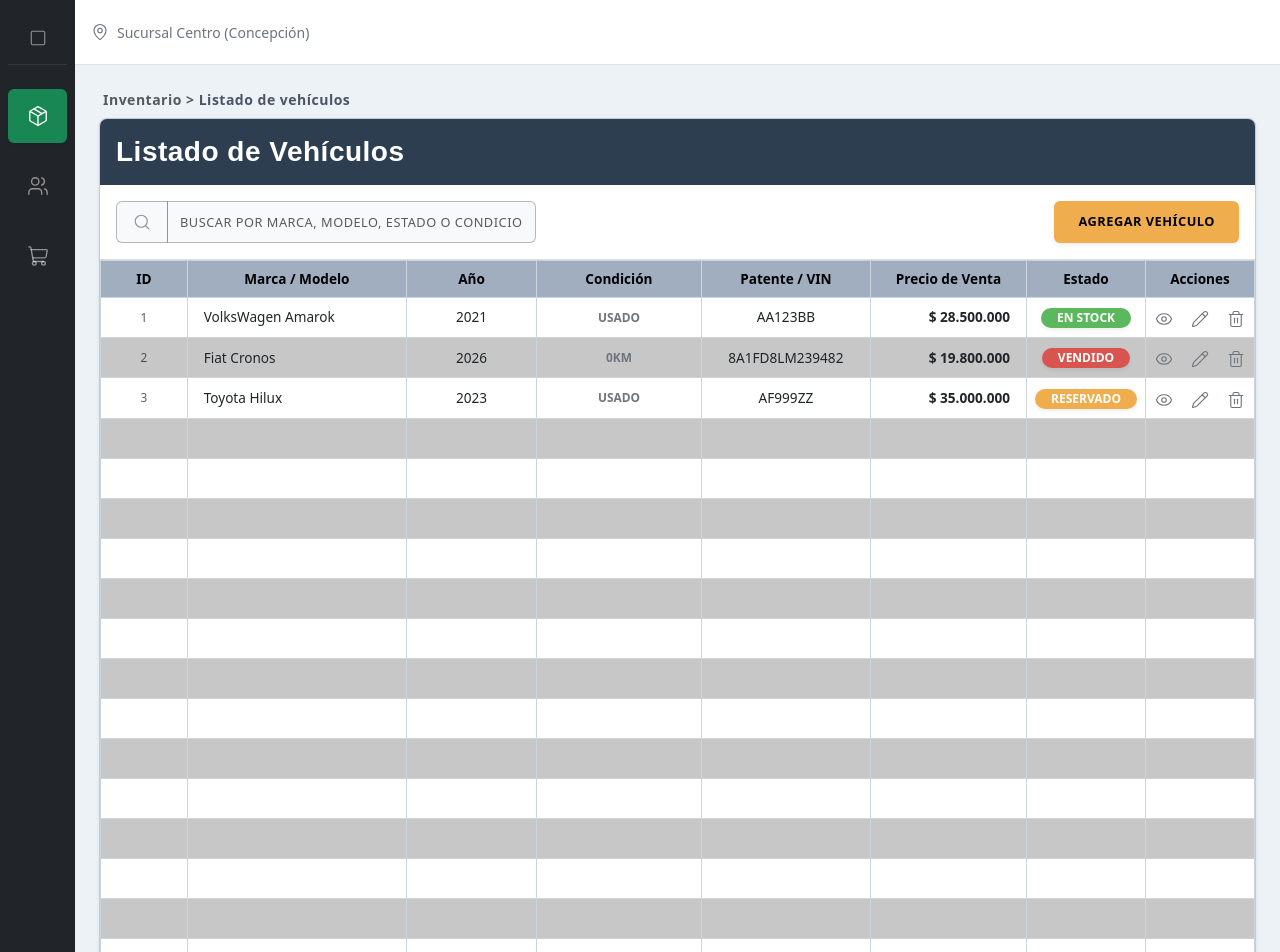
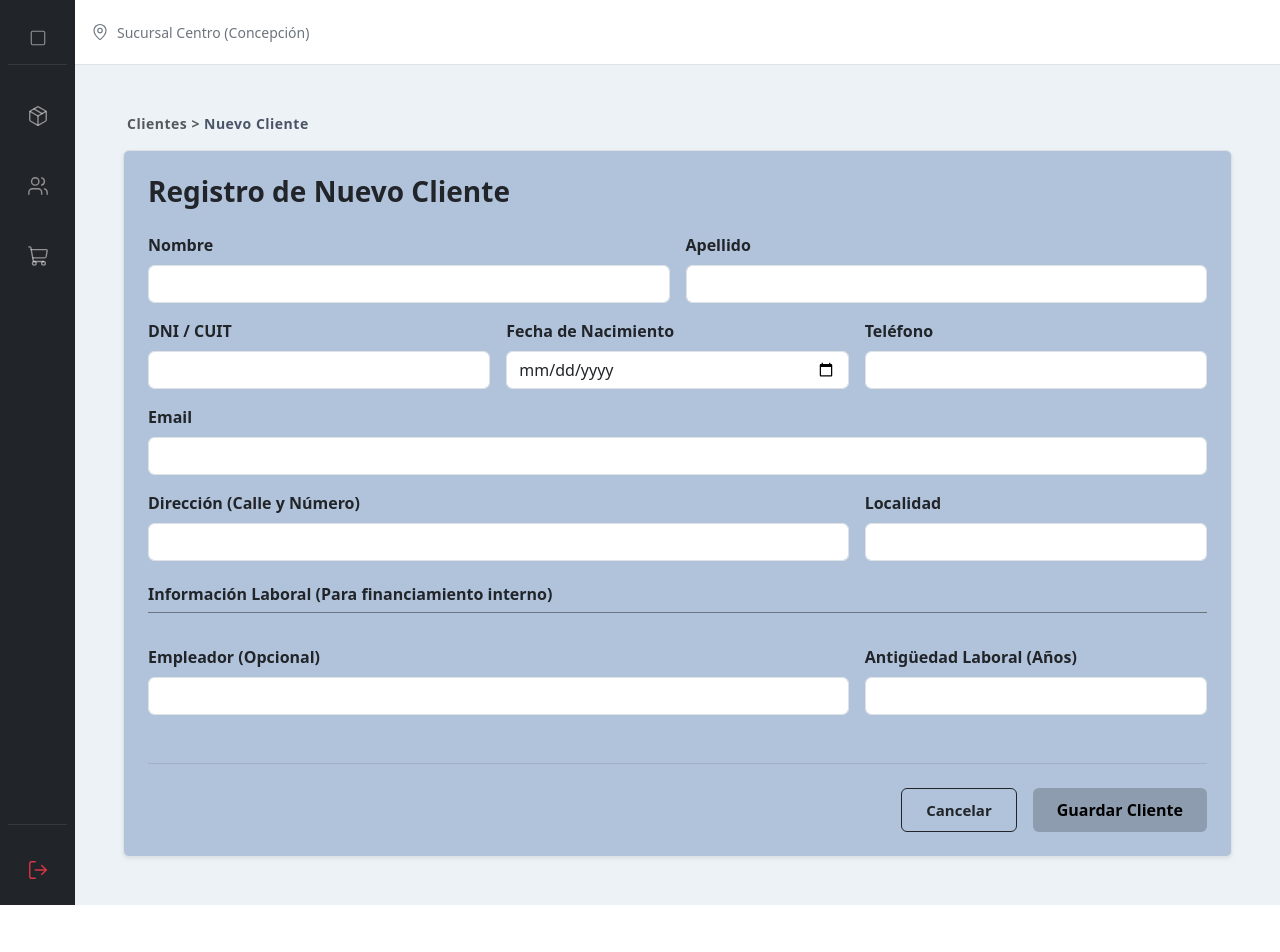
Before and after one commit to Njord-sklodowska/agencia-vdv, a React app in the folder frontend/: page /clientes/nuevo in a window 1280 px wide. Before the commit this address led to /inventario. Shown: the top 952 px of the page. After the commit the page ends 905 px from the top, so only its background shows below. Built offline with nearby package versions, Linux system fonts and the light colour scheme; the HTML template or start-up script is replaced by a standard one.

Commit message:
feat: interfaz de clientes, formulario de alta y ruteo unificado

```diff
--- /dev/null
+++ b/frontend/src/features/clientes/components/ClientesForm.jsx
@@ -0,0 +1,152 @@
+import React, { useState } from 'react';
+import { useNavigate } from 'react-router-dom';
+
+const ClientesForm = ({ clienteInicial = null }) => {
+  const navigate = useNavigate();
+
+  const [formData, setFormData] = useState(clienteInicial || {
+    nombre: '',
+    apellido: '',
+    dni_cuit: '',
+    email: '',
+    telefono: '',
+    direccion: '',
+    localidad: '',
+    fecha_nacimiento: '',
+    empleador: '',
+    antiguedad_laboral: '',
+    activo: true
+  });
+
+  const handleChange = (e) => {
+    const { name, value, type, checked } = e.target;
+    setFormData({
+      ...formData,
+      [name]: type === 'checkbox' ? checked : type === 'number' ? Number(value) : value
+    });
+  };
+
+  const handleSubmit = async (e) => {
+    e.preventDefault();
+
+    try {
+      const response = await fetch('http://127.0.0.1:8000/api/clientes/', {
+        method: 'POST',
+        headers: {
+          'Content-Type': 'application/json',
+        },
+        body: JSON.stringify(formData),
+      });
+
+      if (response.ok) {
+        const data = await response.json();
+        alert("¡Cliente registrado con éxito!");
+        console.log("Respuesta del servidor:", data);
+        navigate('/clientes'); // Redirige automáticamente a la lista de clientes
+      } else {
+        const errorData = await response.json();
+        console.error("Error del servidor:", errorData);
+        alert("Error al guardar: " + JSON.stringify(errorData));
+      }
+    } catch (error) {
+      console.error("Error de conexión:", error);
+      alert("No se pudo conectar con el backend de Django.");
+    }
+  };
+
+  return (
+    <div className="container-fluid p-0" style={{ minHeight: '100%' }}>
+      {/* Migas de pan */}
+      <div className="mb-3 text-muted small fw-semibold ps-1" style={{ letterSpacing: '0.5px' }}>
+        Clientes &gt; <span style={{ color: '#4a5568' }}>Nuevo Cliente</span>
+      </div>
+
+      <form onSubmit={handleSubmit} className="p-4 border rounded shadow-sm" style={{ backgroundColor: '#b1c3db' }}>
+        <h3 className="mb-4 text-dark fw-bold">Registro de Nuevo Cliente</h3>
+
+        <div className="row g-3 align-items-end">
+          {/* --- SECCIÓN 1: DATOS PERSONALES --- */}
+          <div className="col-md-6">
+            <label className="form-label fw-semibold">Nombre</label>
+            <input type="text" name="nombre" className="form-control" value={formData.nombre} onChange={handleChange} required />
+          </div>
+          <div className="col-md-6">
+            <label className="form-label fw-semibold">Apellido</label>
+            <input type="text" name="apellido" className="form-control" value={formData.apellido} onChange={handleChange} required />
+          </div>
+
+          {/* --- SECCIÓN 2: IDENTIFICACIÓN Y CONTACTO --- */}
+          <div className="col-md-4">
+            <label className="form-label fw-semibold">DNI / CUIT</label>
+            <input type="text" name="dni_cuit" className="form-control" value={formData.dni_cuit} onChange={handleChange} required />
+          </div>
+          <div className="col-md-4">
+            <label className="form-label fw-semibold">Fecha de Nacimiento</label>
+            <input type="date" name="fecha_nacimiento" className="form-control" value={formData.fecha_nacimiento} onChange={handleChange} />
+          </div>
+          <div className="col-md-4">
+            <label className="form-label fw-semibold">Teléfono</label>
+            <input type="text" name="telefono" className="form-control" value={formData.telefono} onChange={handleChange} required />
+          </div>
+
+          <div className="col-md-12">
+            <label className="form-label fw-semibold">Email</label>
+            <input type="email" name="email" className="form-control" value={formData.email} onChange={handleChange} required />
+          </div>
+
+          {/* --- SECCIÓN 3: UBICACIÓN --- */}
+          <div className="col-md-8">
+            <label className="form-label fw-semibold">Dirección (Calle y Número)</label>
+            <input type="text" name="direccion" className="form-control" value={formData.direccion} onChange={handleChange} />
+          </div>
+          <div className="col-md-4">
+            <label className="form-label fw-semibold">Localidad</label>
+            <input type="text" name="localidad" className="form-control" value={formData.localidad} onChange={handleChange} />
+          </div>
+
+          {/* --- SECCIÓN 4: DATOS LABORALES --- */}
+          <div className="col-12 mt-4 mb-2">
+            <h6 className="fw-bold text-dark border-bottom border-secondary pb-2">Información Laboral (Para financiamiento interno)</h6>
+          </div>
+          <div className="col-md-8">
+            <label className="form-label fw-semibold">Empleador (Opcional)</label>
+            <input type="text" name="empleador" className="form-control" value={formData.empleador} onChange={handleChange} />
+          </div>
+          <div className="col-md-4">
+            <label className="form-label fw-semibold">Antigüedad Laboral (Años)</label>
+            <input type="number" name="antiguedad_laboral" className="form-control" value={formData.antiguedad_laboral} onChange={handleChange} />
+          </div>
+        </div>
+
+        {/* --- SECCIÓN BOTONES --- */}
+        <div className="mt-5 d-flex justify-content-end gap-3 border-top border-secondary border-opacity-25 pt-4">
+          <button
+            type="button"
+            className="btn btn-outline-dark fw-bold"
+            style={{ padding: '10px 24px', fontSize: '15px' }}
+            onClick={() => navigate('/clientes')}
+          >
+            Cancelar
+          </button>
+
+          <button
+            type="submit"
+            className="btn btn-primary"
+            style={{
+              backgroundColor: '#8d9caf',
+              color: '#000000',
+              fontSize: '16px',
+              fontWeight: '800',
+              border: 'none',
+              padding: '10px 24px'
+            }}
+          >
+            Guardar Cliente
+          </button>
+        </div>
+      </form>
+    </div>
+  );
+};
+
+export default ClientesForm;
--- a/frontend/src/features/clientes/page/clientesPage.jsx
+++ b/frontend/src/features/clientes/pages/ClientesPage.jsx
@@ -1,46 +1,35 @@
 import React, { useState } from 'react';
 import { Search, Eye, Pencil, Trash2, ChevronLeft, ChevronRight } from 'lucide-react';
+import { Link } from 'react-router-dom';
 
-// DATOS SIMULADOS ENUM: 'activo', 'inactivo', 'deudor'
+// DATOS SIMULADOS EXACTOS PARA CLIENTES
 const clientesSimulados = [
   {
     id_cliente: 1,
-    tipo_persona: 'FISICA',
-    nombre: 'Juan Carlos',
-    apellido: 'Pérez',
-    razon_social: null,
-    dni: '34.567.890',
-    cuit_cuil: '20-34567890-9',
-    localidad: 'Concepción',
-    telefono: '3865-421122',
+    nombre: 'Juan',
+    apellido: 'Perez',
+    dni_cuit: '2034567891',
+    telefono: '3814567890',
     email: 'juan.perez@email.com',
     estado: 'activo'
   },
   {
     id_cliente: 2,
-    tipo_persona: 'JURIDICA',
-    nombre: null,
-    apellido: null,
-    razon_social: 'Del Valle Automotores S.A.',
-    dni: null,
-    cuit_cuil: '30-76543210-8',
-    localidad: 'San Miguel de Tucumán',
-    telefono: '381-4556677',
-    email: 'contacto@delvalle.com',
-    estado: 'deudor'
+    nombre: 'Maria',
+    apellido: 'Gomez',
+    dni_cuit: '2733445566',
+    telefono: '3854123456',
+    email: 'maria.g@email.com',
+    estado: 'inactivo'
   },
   {
     id_cliente: 3,
-    tipo_persona: 'FISICA',
-    nombre: 'María Laura',
-    apellido: 'Gómez',
-    razon_social: null,
-    dni: '40.888.999',
-    cuit_cuil: '27-40888999-4',
-    localidad: 'La Banda',
-    telefono: '3865-998877',
-    email: 'laura.gomez@email.com',
-    estado: 'inactivo'
+    nombre: 'Carlos',
+    apellido: 'Ruiz',
+    dni_cuit: '2011223344',
+    telefono: '3819876543',
+    email: 'cruiz@empresa.com',
+    estado: 'activo'
   }
 ];
 
@@ -48,7 +37,7 @@ function ClientesPage() {
   const [busqueda, setBusqueda] = useState('');
   const [listaClientes, setListaClientes] = useState(clientesSimulados);
 
-  // 🔢 CONFIGURACIÓN DE TU PAGINACIÓN (30 líneas fijas por página)
+  // CONFIGURACIÓN DE PAGINACIÓN (30 líneas fijas por página)
   const [paginaActual, setPaginaActual] = useState(1);
   const clientesPorPagina = 30;
 
@@ -58,24 +47,22 @@ function ClientesPage() {
   const totalPaginas = Math.ceil(listaClientes.length / clientesPorPagina);
   const filasVisuales = Array.from({ length: clientesPorPagina });
 
-  // 🔍 FUNCIÓN DE NORMALIZACIÓN OPTIMIZADA (Ignora acentos, mayúsculas, puntos y guiones)
+  // 🔍 FUNCIÓN DE NORMALIZACIÓN PARA BÚSQUEDAS
   const normalizarTexto = (texto) => {
     if (!texto) return '';
     return texto
       .toString()
       .toLowerCase()
       .normalize('NFD')
-      .replace(/[\u0300-\u036f]/g, '') // Quita acentos
-      .replace(/[\.\-]/g, '')         // Quita puntos y guiones para continuidad numérica
+      .replace(/[\u0300-\u036f]/g, '')
       .trim();
   };
 
-  // Renderizador estético de Estados según los ENUM (.DOCX)
+  // Renderizador estético de Estados (ACTIVO / INACTIVO)
   const renderEstado = (estado) => {
     const estilos = {
       activo: { bg: '#5cb85c', texto: 'ACTIVO' },
-      inactivo: { bg: '#d9534f', texto: 'INACTIVO' },
-      deudor: { bg: '#e67e22', texto: 'DEUDOR' }
+      inactivo: { bg: '#d9534f', texto: 'INACTIVO' }
     };
     const config = estilos[estado] || { bg: '#777', texto: 'DESCONOCIDO' };
 
@@ -107,7 +94,7 @@ function ClientesPage() {
         {/* BARRA DE ACCIONES Y FILTROS */}
         <div className="d-flex justify-content-between align-items-center p-3 bg-white border-bottom border-secondary border-opacity-25 shadow-sm">
 
-          {/* Buscador unificado estilo Bootstrap sin ID */}
+          {/* Buscador */}
           <div className="input-group" style={{ width: '420px' }}>
             <span className="input-group-text bg-light border-secondary border-opacity-50 text-muted px-3">
               <Search size={18} strokeWidth={1.5} className="text-secondary opacity-75" />
@@ -115,58 +102,63 @@ function ClientesPage() {
             <input
               type="text"
               className="form-control bg-light border-secondary border-opacity-50"
-              placeholder="BUSCAR POR INICIAL DE NOMBRE, DNI, CUIT O CUIL..."
+              placeholder="BUSCAR POR NOMBRE, DNI O EMAIL..."
               style={{ fontSize: '0.8rem', letterSpacing: '0.5px', height: '42px' }}
               value={busqueda}
               onChange={(e) => setBusqueda(e.target.value)}
             />
           </div>
 
-          {/* Botón de Acción Principal */}
-          <button
+          {/* Botón Agregar Cliente */}
+          <Link
+            to="/clientes/nuevo"
             className="btn fw-bold border-0 text-uppercase px-4 py-2 shadow-sm"
-            style={{ backgroundColor: '#f0ad4e', color: '#000', fontSize: '0.8rem', letterSpacing: '0.5px', borderRadius: '6px', height: '42px' }}
+            style={{
+              backgroundColor: '#f0ad4e',
+              color: '#000',
+              fontSize: '0.8rem',
+              letterSpacing: '0.5px',
+              borderRadius: '6px',
+              height: '42px',
+              display: 'inline-flex',
+              alignItems: 'center',
+              textDecoration: 'none'
+            }}
           >
             Agregar Cliente
-          </button>
+          </Link>
         </div>
 
-        {/* TABLA DE CLIENTES */}
+        {/* TABLA DE CLIENTES CON ESTÉTICA UNIFICADA */}
         <div className="table-responsive bg-white">
           <table className="table table-bordered align-middle mb-0 text-center" style={{ borderColor: '#cbd5e0', fontSize: '0.85rem' }}>
             <thead>
               <tr className="fw-bold text-dark" style={{ backgroundColor: '#cbd5e0' }}>
-                <th style={{ width: '5%', backgroundColor: '#a0aec0' }}>ID</th>
-                <th style={{ width: '23%', backgroundColor: '#a0aec0' }}>Nombre y Apellido / Razón Social</th>
-                <th style={{ width: '10%', backgroundColor: '#a0aec0' }}>DNI</th>
-                <th style={{ width: '13%', backgroundColor: '#a0aec0' }}>CUIT / CUIL</th>
-                <th style={{ width: '13%', backgroundColor: '#a0aec0' }}>Localidad / Ciudad</th>
-                <th style={{ width: '11%', backgroundColor: '#a0aec0' }}>Teléfono</th>
-                <th style={{ width: '11%', backgroundColor: '#a0aec0' }}>Email</th>
+                <th style={{ width: '8%', backgroundColor: '#a0aec0' }}>ID</th>
+                <th style={{ width: '25%', backgroundColor: '#a0aec0' }}>Nombre y Apellido</th>
+                <th style={{ width: '15%', backgroundColor: '#a0aec0' }}>DNI / CUIT</th>
+                <th style={{ width: '15%', backgroundColor: '#a0aec0' }}>Teléfono</th>
+                <th style={{ width: '21%', backgroundColor: '#a0aec0' }}>Email</th>
                 <th style={{ width: '8%', backgroundColor: '#a0aec0' }}>Estado</th>
-                <th style={{ width: '6%', backgroundColor: '#a0aec0' }}>Acciones</th>
+                <th style={{ width: '8%', backgroundColor: '#a0aec0' }}>Acciones</th>
               </tr>
             </thead>
             <tbody>
               {filasVisuales.map((_, index) => {
                 const cliente = clientesDeLaPagina[index] || {};
 
-                // 🔍 LÓGICA DE BÚSQUEDA EXCLUSIVA POR PREFIJO CORRELATIVO (SIN ID)
+                // 🔍 LÓGICA DE BÚSQUEDA MULTI-CRITERIO
                 const texto = normalizarTexto(busqueda);
-
-                const nombreCompleto = cliente.id_cliente && cliente.tipo_persona === 'FISICA'
-                  ? `${cliente.nombre} ${cliente.apellido}`
-                  : (cliente.razon_social || '');
+                const nombreCompleto = cliente.nombre ? normalizarTexto(`${cliente.nombre} ${cliente.apellido}`) : '';
 
                 const coincide = texto !== '' && cliente.id_cliente && (
-                  normalizarTexto(nombreCompleto).startsWith(texto) ||
-                  normalizarTexto(cliente.dni).startsWith(texto) ||
-                  normalizarTexto(cliente.cuit_cuil).startsWith(texto) ||
-                  normalizarTexto(cliente.localidad).startsWith(texto) ||
+                  nombreCompleto.includes(texto) ||
+                  normalizarTexto(cliente.dni_cuit).startsWith(texto) ||
+                  normalizarTexto(cliente.email).includes(texto) ||
                   normalizarTexto(cliente.estado).startsWith(texto)
                 );
 
-                // Alternado idéntico a Inventario y Resaltado Amarillo Simétrico (#f6d9a2)
+                // Alternado y Resaltado Amarillo Simétrico
                 const colorFondo = coincide
                   ? '#f6d9a2'
                   : (index % 2 === 0 ? '#ffffff' : '#c4c4c4ef');
@@ -174,34 +166,13 @@ function ClientesPage() {
                 return (
                   <tr key={index} style={{ height: '40px', '--bs-table-bg': colorFondo }}>
                     <td className="text-muted small">{cliente.id_cliente || ''}</td>
-
-                    {/* Nombre y Apellido / Razón Social */}
                     <td className="text-start px-3 text-dark fw-medium">
-                      {nombreCompleto}
+                      {cliente.nombre ? `${cliente.nombre} ${cliente.apellido}` : ''}
                     </td>
-
-                    {/* DNI */}
-                    <td className="text-dark">
-                      {cliente.dni || '-'}
-                    </td>
-
-                    {/* CUIT / CUIL */}
-                    <td className="fw-mono text-dark">
-                      {cliente.cuit_cuil || ''}
-                    </td>
-
-                    {/* Localidad / Ciudad */}
-                    <td className="text-start px-3 text-dark">
-                      {cliente.localidad || ''}
-                    </td>
-
+                    <td className="fw-mono text-dark">{cliente.dni_cuit || ''}</td>
                     <td className="text-dark">{cliente.telefono || ''}</td>
-                    <td className="text-start px-3 text-secondary">{cliente.email || ''}</td>
-
-                    {/* Estado con tus burbujas plenas de Inventario */}
+                    <td className="text-dark">{cliente.email || ''}</td>
                     <td>{cliente.estado ? renderEstado(cliente.estado) : ''}</td>
-
-                    {/* Botones de acciones con tamaños originales (18px y stroke 1.5) */}
                     <td>
                       {cliente.id_cliente && (
                         <div className="d-flex justify-content-center gap-3">
@@ -224,25 +195,43 @@ function ClientesPage() {
           </table>
         </div>
 
-        {/* PIE DE PAGINACIÓN CLONADO RECTO DE INVENTARIO */}
+        {/* --- CONTENEDOR DE PAGINACIÓN --- */}
         <div className="d-flex justify-content-between align-items-center p-3 bg-light border-top border-secondary border-opacity-25">
-          <div className="text-muted small fw-semibold">
+          <div className="text-muted fw-bold">
             Mostrando página {paginaActual} de {totalPaginas || 1}
           </div>
-          <div className="d-flex gap-2">
+
+        <div className="d-flex gap-2">
             <button
-              className="btn btn-sm btn-outline-secondary d-flex align-items-center px-3"
+              className="btn btn-primary"
+              style={{
+                backgroundColor: '#8d9caf',
+                color: '#000000',
+                fontSize: '16px',
+                fontWeight: '800',
+                border: 'none',
+                padding: '10px 24px'
+              }}
               disabled={paginaActual === 1}
               onClick={() => setPaginaActual(prev => prev - 1)}
             >
-              <ChevronLeft size={16} className="me-1" /> Anterior
+              <ChevronLeft size={20} className="me-1" /> Anterior
             </button>
+
             <button
-              className="btn btn-sm btn-outline-secondary d-flex align-items-center px-3"
+              className="btn btn-primary"
+              style={{
+                backgroundColor: '#8d9caf',
+                color: '#000000',
+                fontSize: '16px',
+                fontWeight: '800',
+                border: 'none',
+                padding: '10px 24px'
+              }}
               disabled={paginaActual === totalPaginas || totalPaginas === 0}
               onClick={() => setPaginaActual(prev => prev + 1)}
             >
-              Siguiente <ChevronRight size={16} className="ms-1" />
+              Siguiente <ChevronRight size={20} className="ms-1" />
             </button>
           </div>
         </div>
--- a/frontend/src/router/index.jsx
+++ b/frontend/src/router/index.jsx
@@ -3,6 +3,8 @@ import AuthLayout from '../layouts/AuthLayout';
 import DashboardLayout from '../layouts/DashboardLayout';
 import InventarioPage from '../features/inventario/pages/InventarioPage';
 import VehiculosForm from '../features/inventario/components/VehiculosForm';
+import ClientesPage from '../features/clientes/pages/ClientesPage';
+import ClientesForm from '../features/clientes/components/ClientesForm';
 
 export const router = createBrowserRouter([
   {
@@ -33,11 +35,18 @@ export const router = createBrowserRouter([
         )
       },
       {
-        path: 'clientes',
+        path: 'clientes', // Dejamos solo esta versión con el contenedor p-4
         element: (
-          <div className="alert alert-secondary border-0 p-4 shadow-sm">
-            <h3 className="fw-bold">Módulo de Clientes</h3>
-            <p className="mb-0 text-muted">Próximo paso en tu plan: Aquí diseñaremos el ABM de clientes, Sol.</p>
+          <div className="p-4">
+            <ClientesPage />
+          </div>
+        )
+      },
+      {
+        path: 'clientes/nuevo',
+        element: (
+          <div className="p-4">
+            <ClientesForm />
           </div>
         )
       },
```
Also changed, not shown: frontend/src/App.css (+12 -0 lines), frontend/src/features/inventario/components/VehiculosForm.jsx (+27 -9 lines), frontend/src/features/inventario/pages/InventarioPage.jsx (+30 -7 lines).
